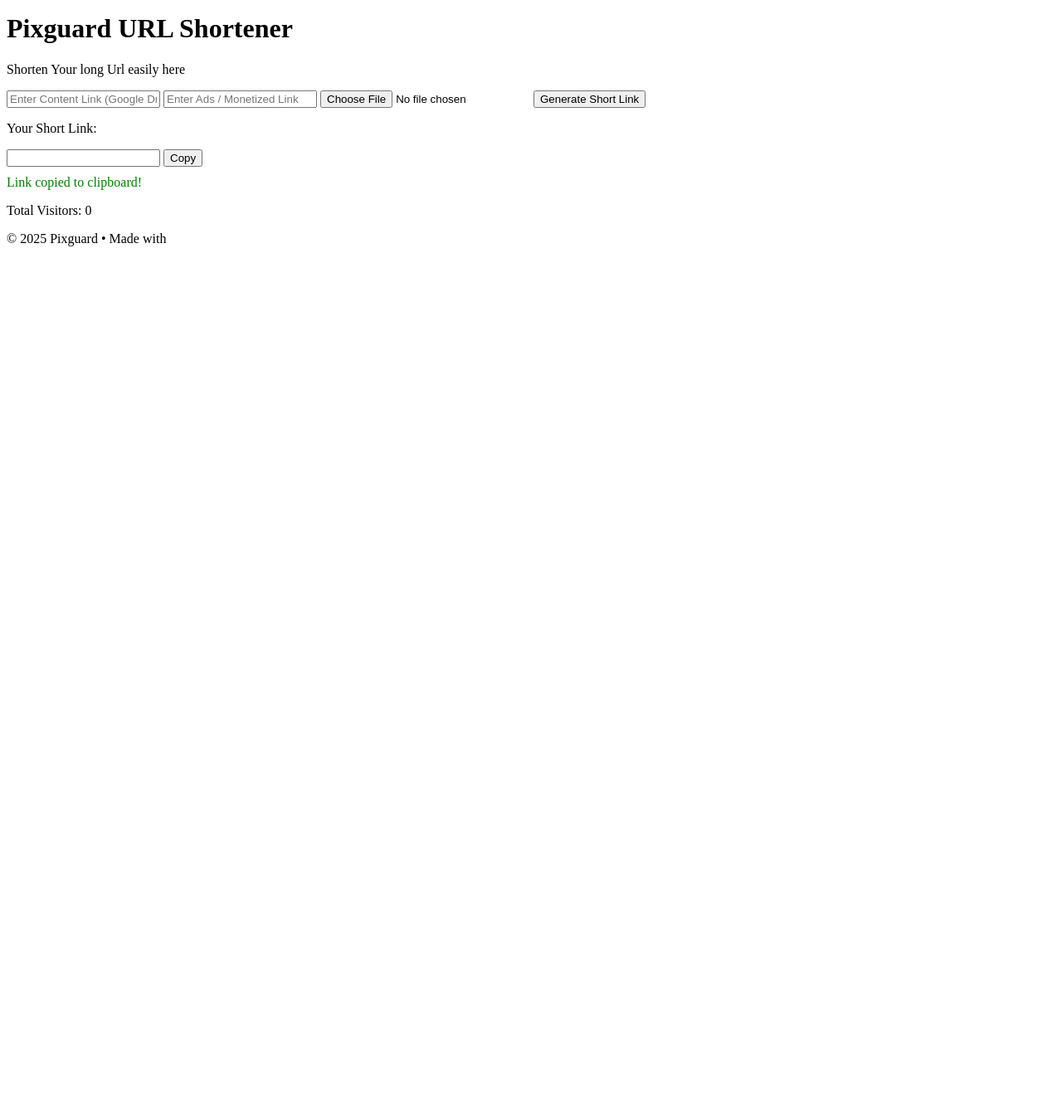
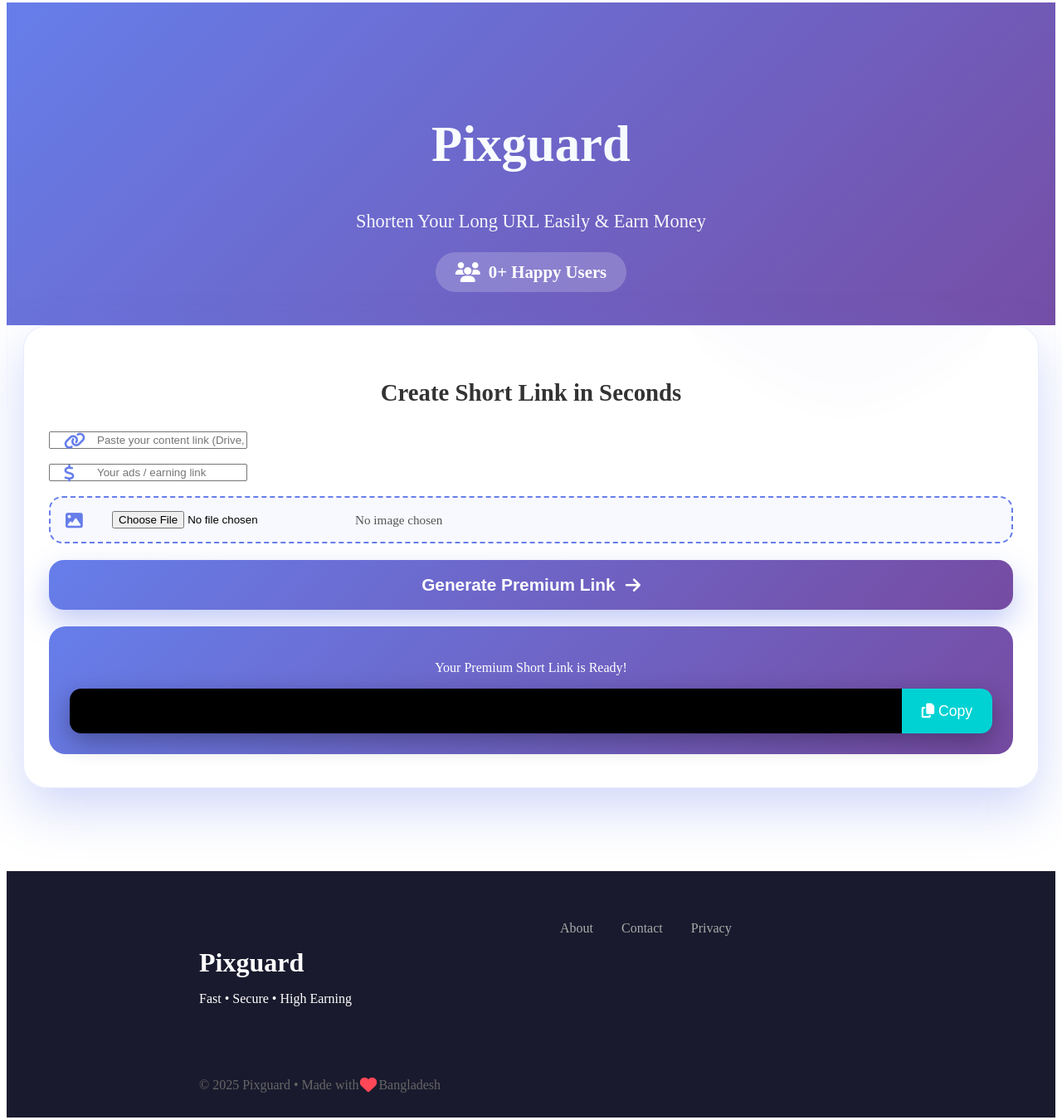
Before and after one commit to shakib0122222/urlshortner, a plain HTML site: page index.html in a window 1280 px wide. Shown: the part 5-1355 px from the top of the page at 83% size. Before the commit the page ends 800 px from the top, so only its background shows below. Drawn offline with Linux system fonts and the light colour scheme.

Commit message:
Update index.html

```diff
--- a/index.html
+++ b/index.html
@@ -1,42 +1,92 @@
 <!DOCTYPE html>
-<html lang="en">
+<html lang="bn">
 <head>
   <meta charset="UTF-8" />
   <meta name="viewport" content="width=device-width, initial-scale=1.0"/>
-  <title>Pixguard URL Shortener</title>
+  <title>Pixguard – Premium URL Shortener</title>
   <link rel="stylesheet" href="style.css"/>
-  <link href="https://fonts.googleapis.com/css2?family=Poppins:wght@400;600;700&display=swap" rel="stylesheet">
+  <link href="https://fonts.googleapis.com/css2?family=Poppins:wght@400;500;600;700;800&display=swap" rel="stylesheet">
+  <link rel="stylesheet" href="https://cdnjs.cloudflare.com/ajax/libs/font-awesome/6.5.0/css/all.min.css"/>
 </head>
 <body>
-  <header>
-    <h1>Pixguard URL Shortener</h1>
-    <p>Shorten Your long Url easily here</p>
+
+  <!-- Dynamic Header -->
+  <header class="hero-header">
+    <div class="header-content">
+      <h1 class="title-gradient">Pixguard</h1>
+      <p class="subtitle">Shorten Your Long URL Easily & Earn Money</p>
+      <div class="stats-badge">
+        <i class="fas fa-users"></i>
+        <span id="visitorCount">0</span>+ Happy Users
+      </div>
+    </div>
+    <div class="wave"></div>
   </header>
 
-  <div class="container">
-    <div class="form-box">
-      <input type="url" id="contentUrl" placeholder="Enter Content Link (Google Drive, Mega etc)" required />
-      <input type="url" id="adsUrl" placeholder="Enter Ads / Monetized Link" required />
-      <input type="file" id="imageUpload" accept="image/*" required />
-      <button id="shortenBtn">Generate Short Link</button>
+  <!-- Floating Form Card -->
+  <section class="form-section">
+    <div class="form-card">
+      <h2>Create Short Link in Seconds</h2>
+
+      <div class="input-group">
+        <i class="fas fa-link"></i>
+        <input type="url" id="contentUrl" placeholder="Paste your content link (Drive, Mega, etc)" required />
+      </div>
+
+      <div class="input-group">
+        <i class="fas fa-dollar-sign"></i>
+        <input type="url" id="adsUrl" placeholder="Your ads / earning link" required />
+      </div>
+
+      <div class="input-group file-group">
+        <i class="fas fa-image"></i>
+        <input type="file" id="imageUpload" accept="image/*" required />
+        <span class="file-name">No image chosen</span>
+      </div>
+
+      <button id="shortenBtn" class="generate-btn">
+        <span>Generate Premium Link</span>
+        <i class="fas fa-arrow-right"></i>
+      </button>
+
+      <!-- Result Box -->
+      <div id="result" class="result-box hidden">
+        <p>Your Premium Short Link is Ready!</p>
+        <div class="link-container">
+          <input type="text" id="shortLink" readonly />
+          <button onclick="copyLink()" class="copy-btn">
+            <i class="fas fa-copy"></i> Copy
+          </button>
+        </div>
+      </div>
     </div>
+  </section>
 
-    <div id="result" class="result hidden">
-      <p>Your Short Link:</p>
-      <input type="text" id="shortLink" readonly />
-      <button onclick="copyLink()">Copy</button>
-      <p style="margin-top:10px; color:green;">Link copied to clipboard!</p>
+  <!-- Dynamic Footer -->
+  <footer class="premium-footer">
+    <div class="footer-content">
+      <div class="footer-brand">
+        <h3>Pixguard</h3>
+        <p>Fast • Secure • High Earning</p>
+      </div>
+      <div class="footer-links">
+        <a href="#">About</a>
+        <a href="#">Contact</a>
+        <a href="#">Privacy</a>
+      </div>
+      <div class="footer-copyright">
+        © 2025 Pixguard • Made with <i class="fas fa-heart heart-beat"></i> Bangladesh
+      </div>
     </div>
-
-    <div class="stats">
-      <p>Total Visitors: <span id="visitorCount">0</span></p>
-    </div>
-  </div>
-
-  <footer>
-    <p>© 2025 Pixguard • Made with</p>
   </footer>
 
   <script src="script.js"></script>
+  <script>
+    // ফাইল নাম দেখানো
+    document.getElementById("imageUpload").addEventListener("change", function() {
+      const fileName = this.files[0]?.name || "No image chosen";
+      document.querySelector(".file-name").textContent = fileName;
+    });
+  </script>
 </body>
 </html>
```
